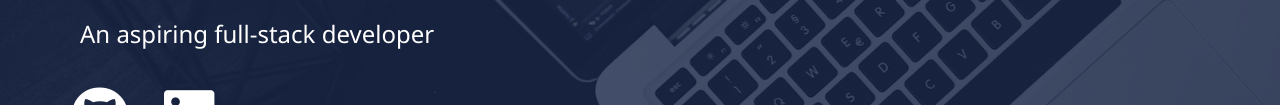
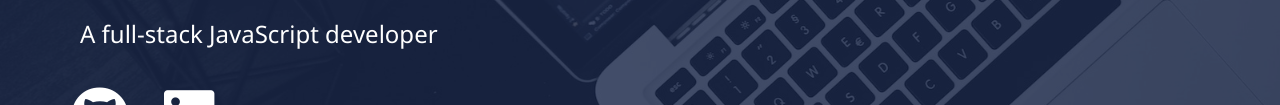
Before and after one commit to hyhong-code/portfolio, a website: page dist/index.html in a window 1280 px wide. Shown: the part 387-492 px from the top of the page. Drawn offline with Linux system fonts and the light colour scheme.

Commit message:
Update landing section

```diff
--- a/dist/index.html
+++ b/dist/index.html
@@ -43,7 +43,7 @@
         Haiyang <span class="text-secondary">(Denny)</span> Hong
       </h1>
       <h2 class="sm-heading">
-        An aspiring full-stack developer
+        A full-stack JavaScript developer
       </h2>
       <div class="icons">
         <a href="https://github.com/hyhong-code" target="_blank">
```
